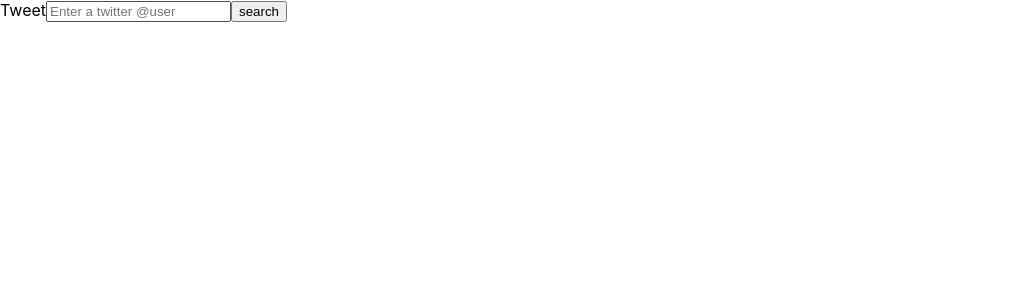
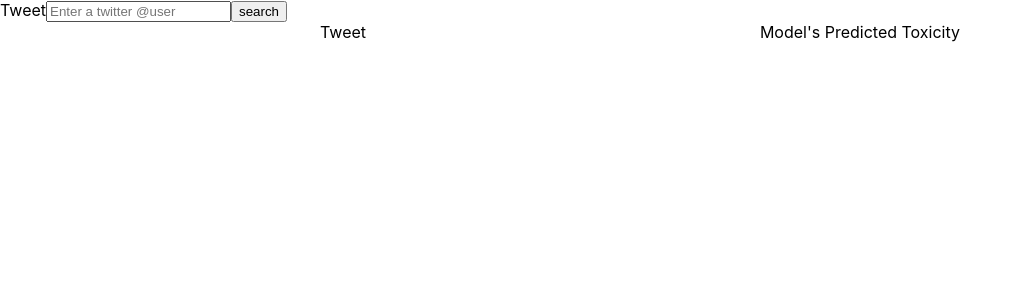
Before and after one commit to griffinsharp/toxic-tweet, a React (Create React App) app in the folder frontend/: page / in a window 1280 px wide. Shown: the top 300 px of the page, without its empty margins (0-1018 px from the left). Built offline with nearby package versions, Linux system fonts and the light colour scheme.

Commit message:
Add style + clean: code

```diff
--- a/frontend/src/components/TweetIndex.jsx
+++ b/frontend/src/components/TweetIndex.jsx
@@ -1,5 +1,6 @@
 import { getUserTweets } from "../util/tweet_api_utl";
 import React from "react";
+import "../tweet.css";
 
 class TweetIndex extends React.Component {
   constructor(props) {
@@ -47,10 +48,7 @@ class TweetIndex extends React.Component {
   }
 
   render() {
-
     let keys = Object.keys(this.state.tweetText);
-    let values = Array.from(Object.values(this.state.tweetText));
-    console.log(values);
 
     return (
       <div>
@@ -65,14 +63,18 @@ class TweetIndex extends React.Component {
           />
           <input type="submit" value="search" />
         </form>
+        <div className="outer-header-container">
+          <div>Tweet</div>
+          <div>Model's Predicted Toxicity</div>
+        </div>
         {this.handleErrors()}
         {keys.map((key, i) => (
-          <div key={`outer-${i}`}>
+          <div className="outer-tweet-container" key={`outer-${i}`}>
             <div className={i} key={`tweet-${i}-key`}>
               {key}
             </div>
             <div className={i} key={`tweet-${i}-value`}>
-              {`${values[0]}`}
+              {`${this.state.tweetText[key]}`}
             </div>
           </div>
         ))}
--- /dev/null
+++ b/frontend/src/tweet.css
@@ -0,0 +1,15 @@
+.outer-tweet-container {
+  display: flex;
+  align-content: center;
+  width: 50%;
+  justify-content: space-between;
+  margin: 0 auto;
+}
+
+.outer-header-container {
+  display: flex;
+  align-content: center;
+  width: 50%;
+  justify-content: space-between;
+  margin: 0 auto;
+}
```
